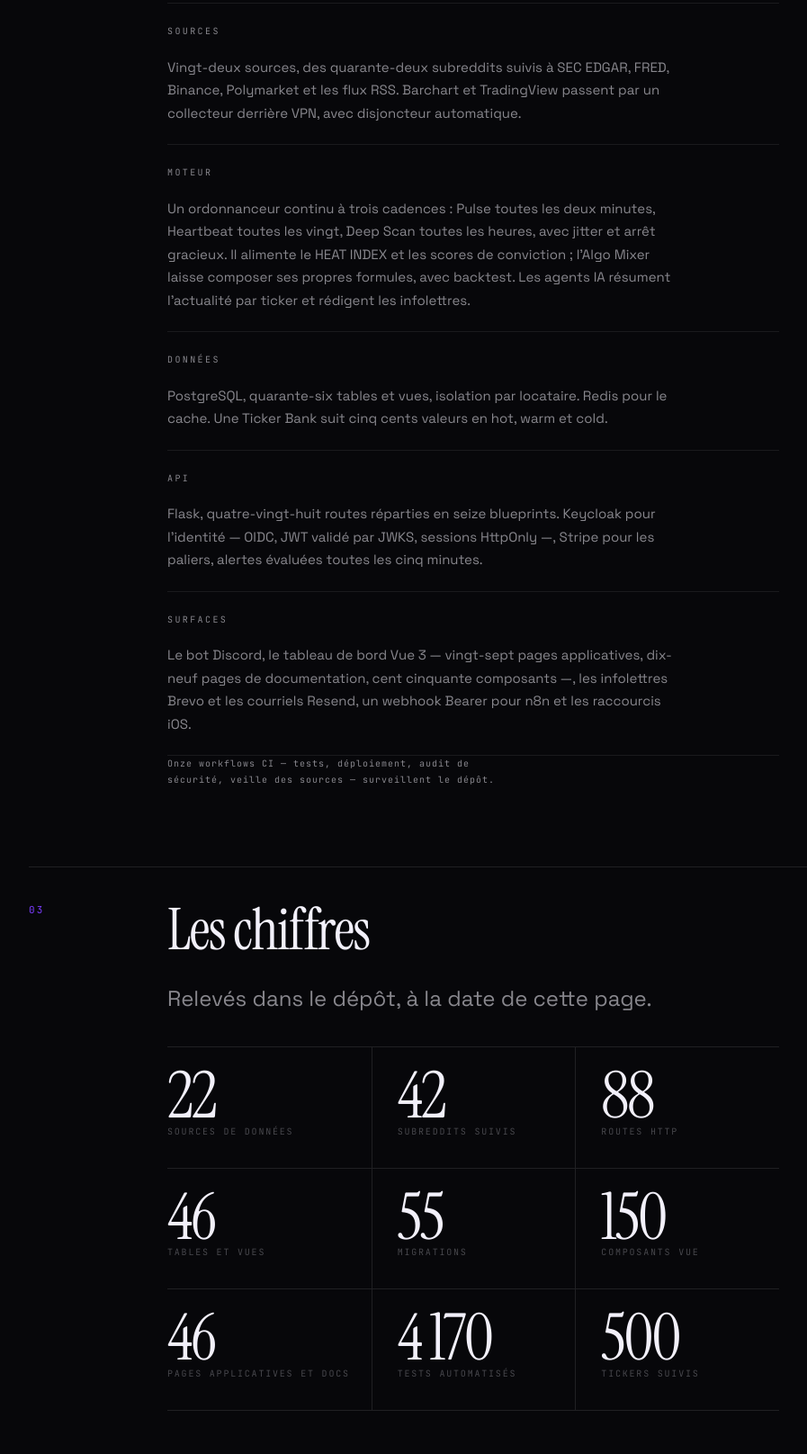
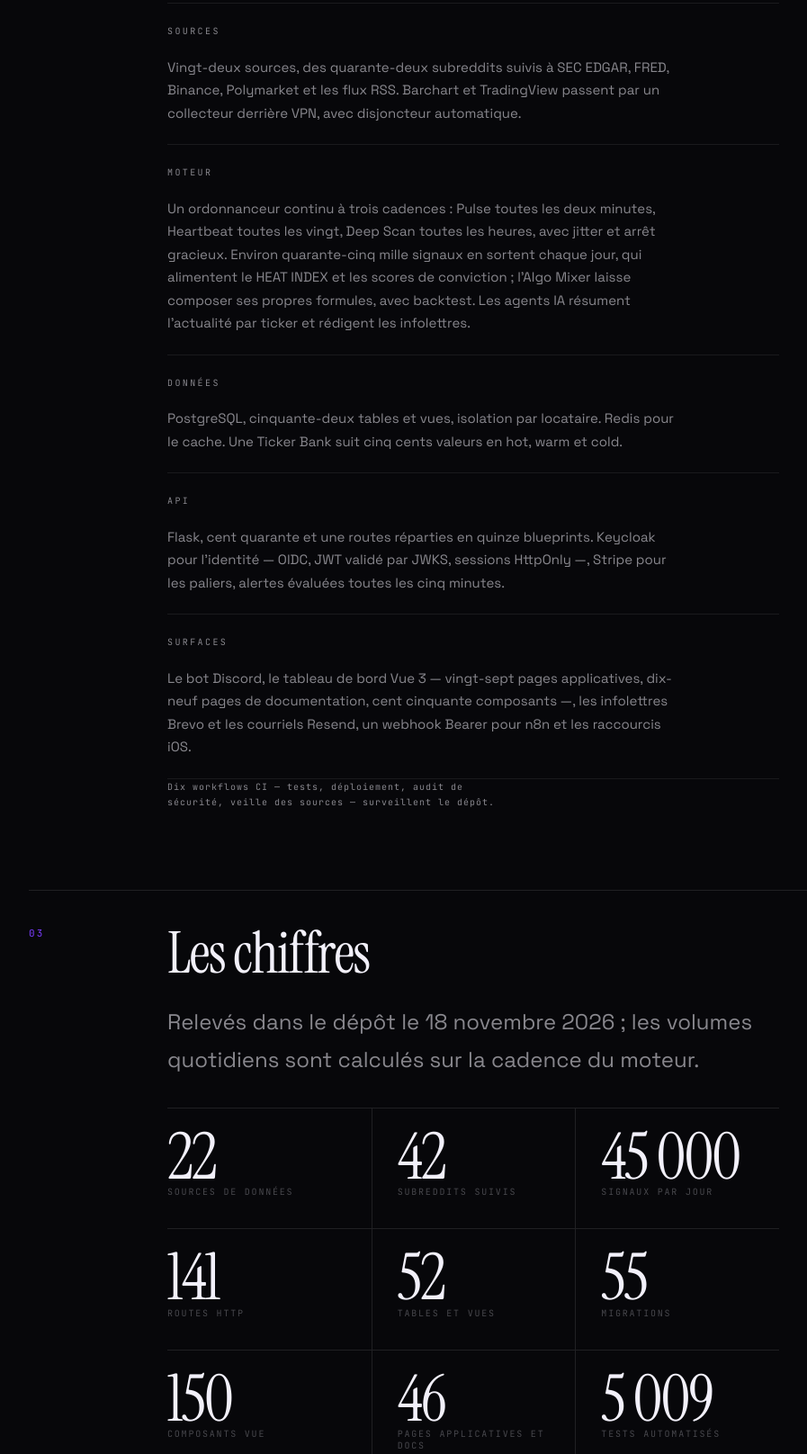
Before and after one commit to soloofboom/jeanchri-ai, a plain HTML site: page rif/index.html in a window 1280 px wide. Shown: the part 1597-3213 px from the top of the page at 90% size, without its empty margins (68-965 px from the left). Drawn offline with Linux system fonts and the light colour scheme.

Commit message:
page rif : chiffres à jour, signaux par jour, commits et lignes de code
Routes 88 → 141, tables et vues 46 → 52, tests 4 170 → 5 009,
blueprints 16 → 15, workflows CI 11 → 10. Ajout de trois tuiles :
signaux par jour (~45 000, calculé sur la cadence du moteur), commits
(2 984) et lignes de code (201 882). La date du relevé est désormais
inscrite dans la page.

Co-Authored-By: Claude Sonnet 5 <noreply@anthropic.com>

```diff
--- a/rif/index.html
+++ b/rif/index.html
@@ -97,17 +97,18 @@
 					<p>
 						Un ordonnanceur continu à trois cadences&nbsp;: Pulse
 						toutes les deux minutes, Heartbeat toutes les vingt, Deep
-						Scan toutes les heures, avec jitter et arrêt gracieux. Il
-						alimente le HEAT INDEX et les scores de conviction&nbsp;;
-						l’Algo Mixer laisse composer ses propres formules, avec
-						backtest. Les agents IA résument l’actualité par ticker et
+						Scan toutes les heures, avec jitter et arrêt gracieux.
+						Environ quarante-cinq mille signaux en sortent chaque jour,
+						qui alimentent le HEAT INDEX et les scores de
+						conviction&nbsp;; l’Algo Mixer laisse composer ses propres
+						formules, avec backtest. Les agents IA résument l’actualité par ticker et
 						rédigent les infolettres.
 					</p>
 				</li>
 				<li>
 					<p class="rif-couche-nom">Données</p>
 					<p>
-						PostgreSQL, quarante-six tables et vues, isolation par
+						PostgreSQL, cinquante-deux tables et vues, isolation par
 						locataire. Redis pour le cache. Une Ticker Bank suit cinq
 						cents valeurs en hot, warm et cold.
 					</p>
@@ -115,7 +116,7 @@
 				<li>
 					<p class="rif-couche-nom">API</p>
 					<p>
-						Flask, quatre-vingt-huit routes réparties en seize
+						Flask, cent quarante et une routes réparties en quinze
 						blueprints. Keycloak pour l’identité — OIDC, JWT validé par
 						JWKS, sessions HttpOnly —, Stripe pour les paliers, alertes
 						évaluées toutes les cinq minutes.
@@ -134,7 +135,7 @@
 			</ol>
 
 			<p class="rif-apres">
-				Onze workflows CI — tests, déploiement, audit de sécurité, veille
+				Dix workflows CI — tests, déploiement, audit de sécurité, veille
 				des sources — surveillent le dépôt.
 			</p>
 		</div>
@@ -145,19 +146,23 @@
 		<div class="rif-corps">
 			<h2 class="rif-h2">Les chiffres</h2>
 			<p class="rif-intro">
-				Relevés dans le dépôt, à la date de cette page.
+				Relevés dans le dépôt le 18 novembre 2026&nbsp;; les volumes
+				quotidiens sont calculés sur la cadence du moteur.
 			</p>
 
 			<dl class="rif-chiffres">
 				<div><dt>sources de données</dt><dd>22</dd></div>
 				<div><dt>subreddits suivis</dt><dd>42</dd></div>
-				<div><dt>routes HTTP</dt><dd>88</dd></div>
-				<div><dt>tables et vues</dt><dd>46</dd></div>
+				<div><dt>signaux par jour</dt><dd>45&nbsp;000</dd></div>
+				<div><dt>routes HTTP</dt><dd>141</dd></div>
+				<div><dt>tables et vues</dt><dd>52</dd></div>
 				<div><dt>migrations</dt><dd>55</dd></div>
 				<div><dt>composants Vue</dt><dd>150</dd></div>
 				<div><dt>pages applicatives et docs</dt><dd>46</dd></div>
-				<div><dt>tests automatisés</dt><dd>4&nbsp;170</dd></div>
+				<div><dt>tests automatisés</dt><dd>5&nbsp;009</dd></div>
 				<div><dt>tickers suivis</dt><dd>500</dd></div>
+				<div><dt>commits</dt><dd>2&nbsp;984</dd></div>
+				<div><dt>lignes de code</dt><dd>201&nbsp;882</dd></div>
 			</dl>
 		</div>
 	</section>
```
